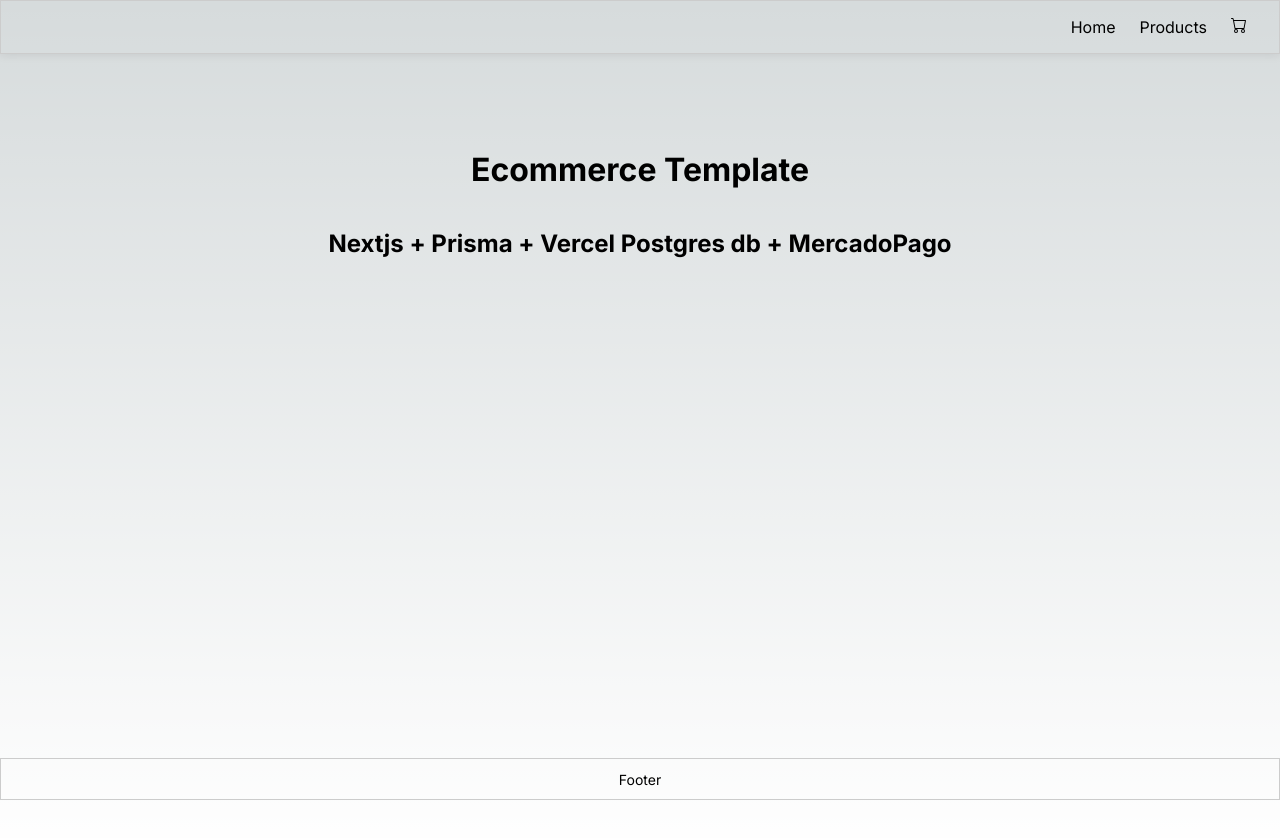
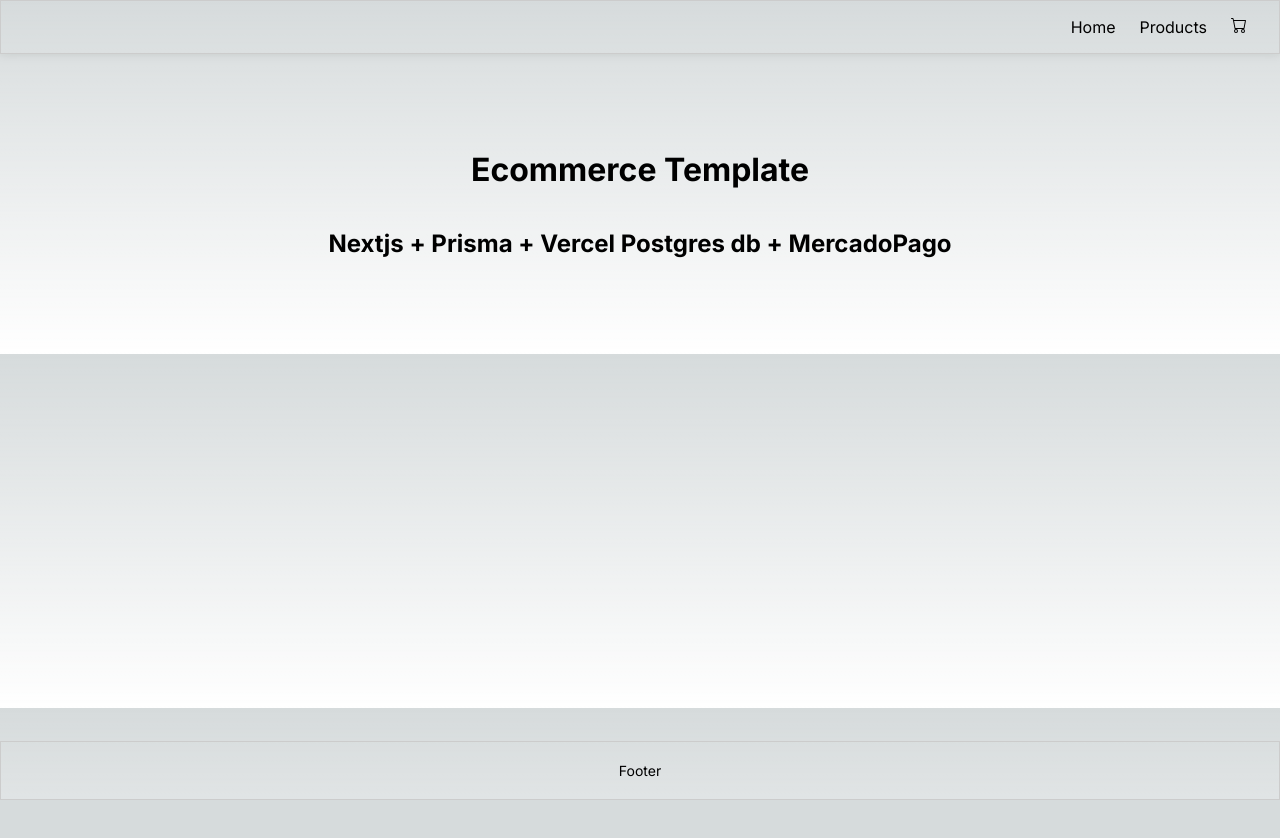
Before and after one commit to marianocorvatta/ecommerce-template-nextjs, a Next.js app: page / in a window 1280 px wide. Shown: the top 838 px of the page. After the commit the page ends 800 px from the top, so only its background shows below. Built offline with nearby package versions, Linux system fonts and the light colour scheme.

Commit message:
style fixes

```diff
--- a/src/app/page.module.css
+++ b/src/app/page.module.css
@@ -5,5 +5,4 @@
   gap: 40px;
   align-items: center;
   padding: 6rem;
-  min-height: 100vh;
 }
--- a/src/components/footer/Footer.module.css
+++ b/src/components/footer/Footer.module.css
@@ -12,5 +12,4 @@
   position: absolute;
   bottom: 0;
   width: 100%;
-  height: 2.5rem;
 }
```
